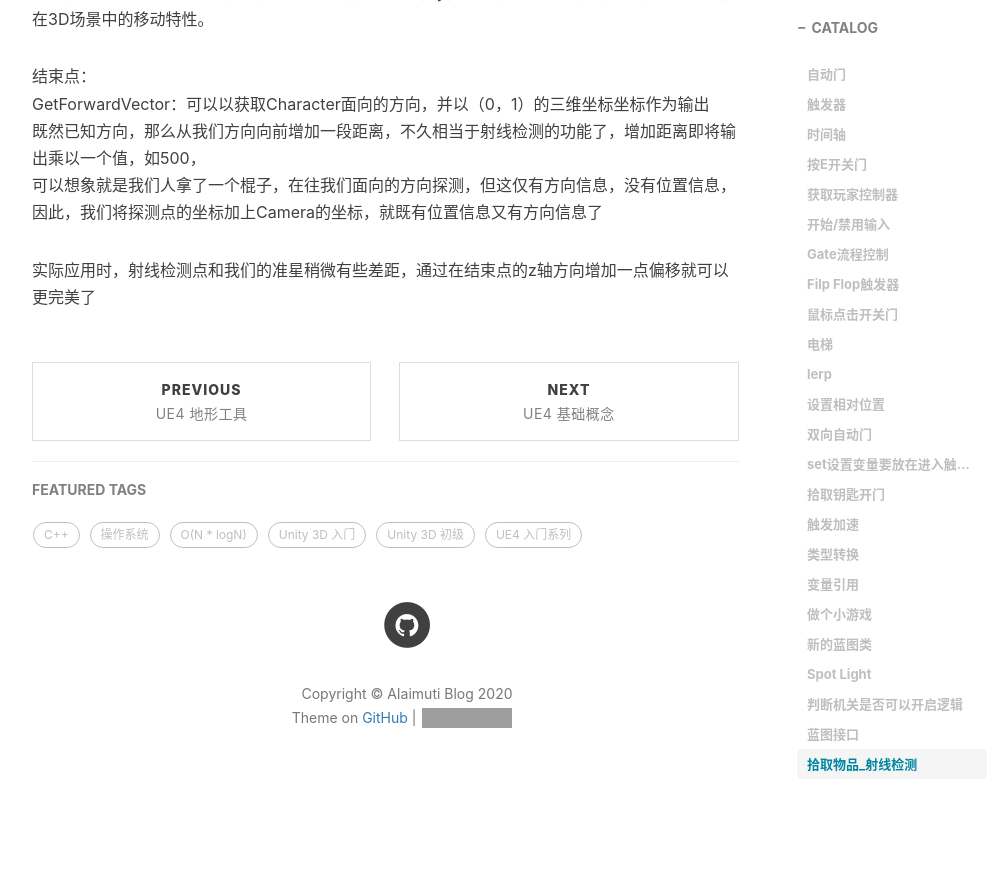
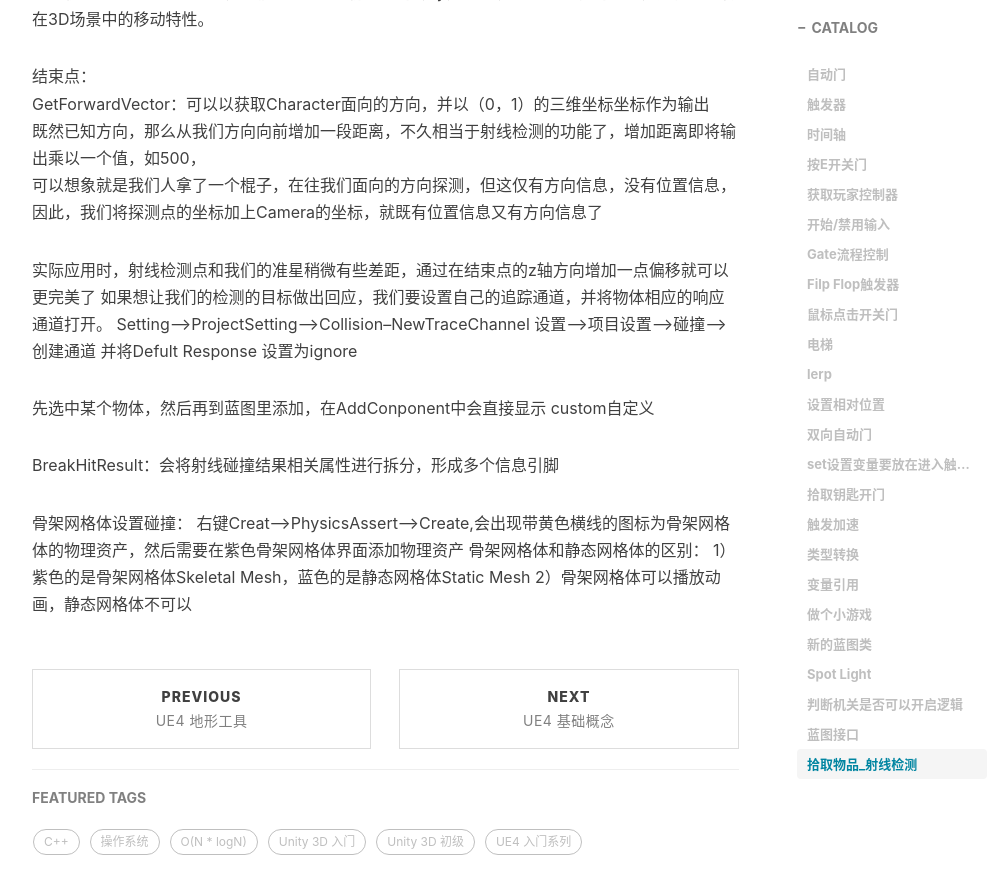
Before and after one commit to AIaimuti/aiaimuti.github.io, a Jekyll site: the page built from _posts/2020-4-12-Blueprint.md, in a window 1280 px wide and 900 px high, scrolled down 6667 px. Shown: the top 894 px of the window, without its empty margins (233-1233 px from the left). Built offline with Jekyll 4.4.1, drawn with Linux system fonts in a browser that asks for light colours; nearby versions of some CDN libraries; comment, search, counter and statistics services are not loaded; before the commit the page ends 7489 px from its top, so only the background shows below that; grey boxes are pictures that could not be loaded.

Commit message:
Update 2020-4-12-Blueprint.md

```diff
--- a/_posts/2020-4-12-Blueprint.md
+++ b/_posts/2020-4-12-Blueprint.md
@@ -203,3 +203,18 @@ GetForwardVector：可以以获取Character面向的方向，并以（0，1）
 因此，我们将探测点的坐标加上Camera的坐标，就既有位置信息又有方向信息了<br>
 
 实际应用时，射线检测点和我们的准星稍微有些差距，通过在结束点的z轴方向增加一点偏移就可以更完美了
+如果想让我们的检测的目标做出回应，我们要设置自己的追踪通道，并将物体相应的响应通道打开。
+Setting-->ProjectSetting-->Collision--NewTraceChannel
+设置-->项目设置-->碰撞-->创建通道 并将Defult Response 设置为ignore
+
+
+先选中某个物体，然后再到蓝图里添加，在AddConponent中会直接显示
+custom自定义
+
+BreakHitResult：会将射线碰撞结果相关属性进行拆分，形成多个信息引脚
+
+骨架网格体设置碰撞：
+右键Creat-->PhysicsAssert-->Create,会出现带黄色横线的图标为骨架网格体的物理资产，然后需要在紫色骨架网格体界面添加物理资产
+骨架网格体和静态网格体的区别：
+1）紫色的是骨架网格体Skeletal Mesh，蓝色的是静态网格体Static Mesh
+2）骨架网格体可以播放动画，静态网格体不可以
```
